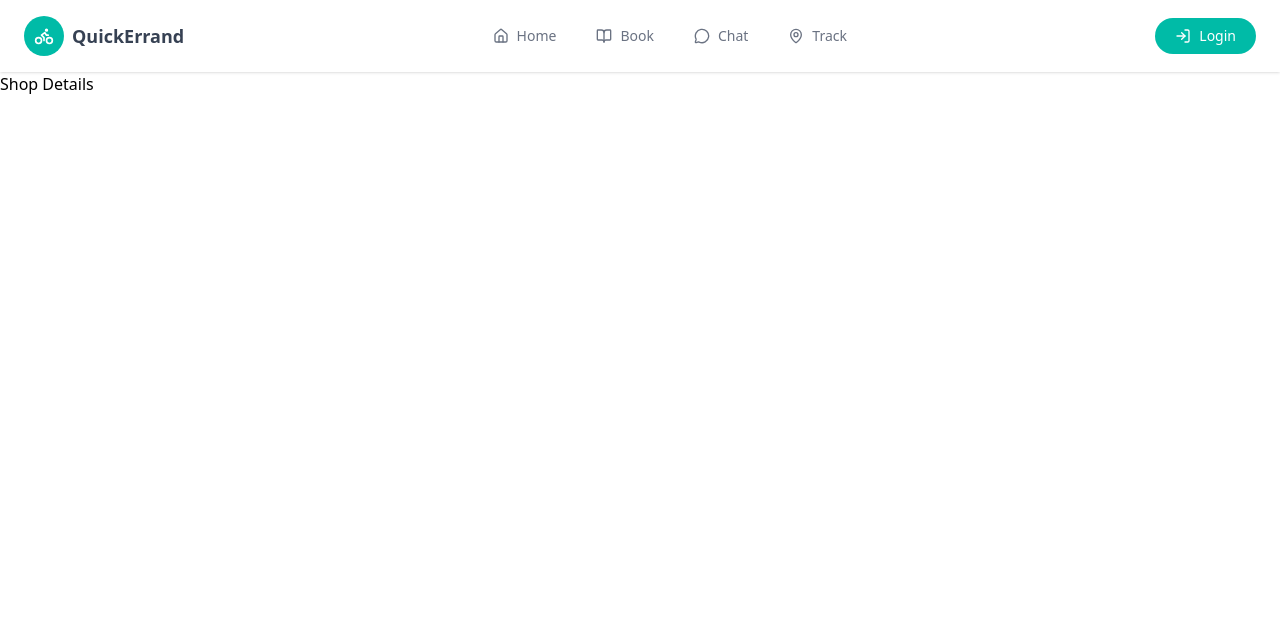
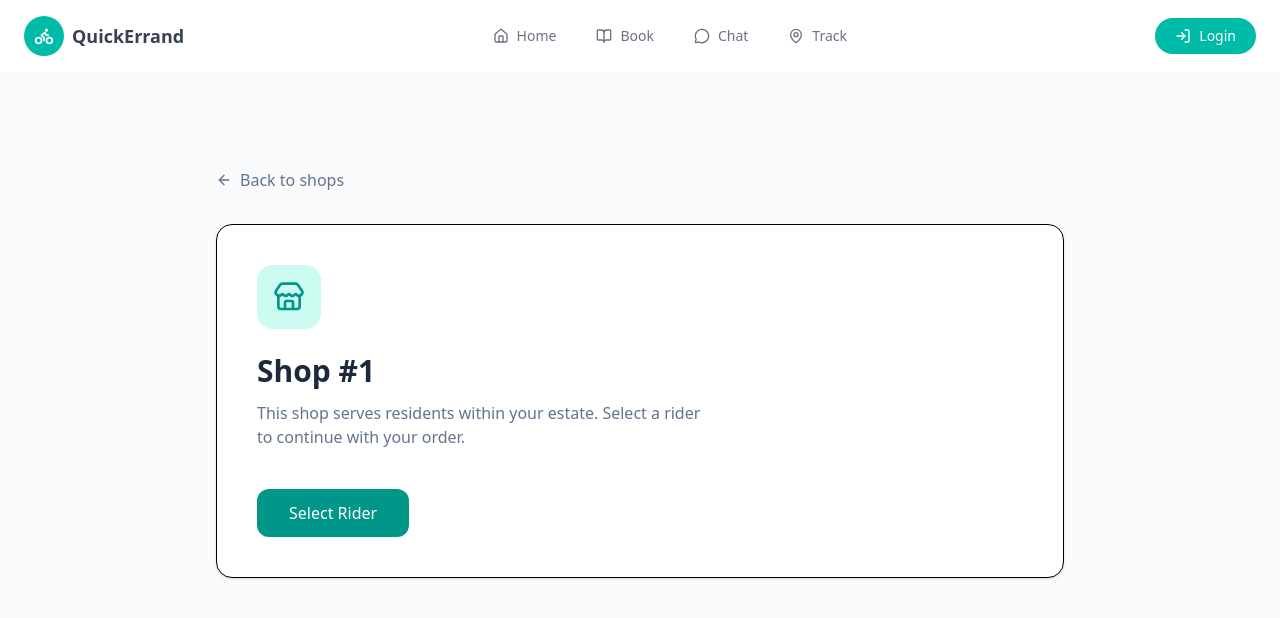
Before and after one commit to Ifaniyi/quick-errand, a React (Vite) app: page /shops/1 in a window 1280 px wide. Shown: the top 618 px of the page. Built offline with nearby package versions, Linux system fonts and the light colour scheme.

Commit message:
Set up services and shops routing structure

```diff
--- a/src/App.tsx
+++ b/src/App.tsx
@@ -1,7 +1,10 @@
 import { Routes, Route } from "react-router-dom";
 import Header from "./components/Header";
+
 import Home from "./pages/Home";
 import Service from "./pages/Service";
+import Shops from "./pages/Shops";
+import ShopDetails from "./pages/ShopDetails";
 
 function App() {
   return (
@@ -15,9 +18,9 @@ function App() {
         {/* Services */}
         <Route path="/services/:service" element={<Service />} />
 
-        {/* Shops (to build next) */}
-        <Route path="/shops" element={<div>Shops In Estate</div>} />
-        <Route path="/shops/:id" element={<div>Shop Details</div>} />
+        {/* Shops */}
+        <Route path="/shops" element={<Shops />} />
+        <Route path="/shops/:id" element={<ShopDetails />} />
 
         {/* Riders */}
         <Route path="/riders/:id" element={<div>Rider Profile</div>} />
@@ -25,7 +28,7 @@ function App() {
         {/* Auth */}
         <Route path="/login" element={<div>Login Page</div>} />
 
-        {/* Protected later */}
+        {/* Protected (later) */}
         <Route path="/book" element={<div>Book Page</div>} />
         <Route path="/chat" element={<div>Chat Page</div>} />
         <Route path="/track" element={<div>Track Page</div>} />
--- /dev/null
+++ b/src/pages/ShopDetails.tsx
@@ -0,0 +1,49 @@
+import { useParams, useNavigate } from "react-router-dom";
+import { Store, ArrowLeft } from "lucide-react";
+
+export default function ShopDetails() {
+  const { id } = useParams();
+  const navigate = useNavigate();
+
+  return (
+    <section className="min-h-screen bg-slate-50 py-24">
+      <div className="max-w-4xl mx-auto px-6">
+
+        {/* Back */}
+        <button
+          onClick={() => navigate(-1)}
+          className="flex items-center gap-2 text-slate-500 hover:text-slate-800 mb-8"
+        >
+          <ArrowLeft className="w-4 h-4" />
+          Back to shops
+        </button>
+
+        {/* Shop Card */}
+        <div className="bg-white border rounded-2xl p-10 shadow-sm">
+          <div className="w-16 h-16 rounded-2xl bg-teal-100 flex items-center justify-center mb-6">
+            <Store className="w-8 h-8 text-teal-600" />
+          </div>
+
+          <h1 className="text-3xl font-semibold text-slate-800">
+            Shop #{id}
+          </h1>
+
+          <p className="text-slate-500 mt-3 max-w-md">
+            This shop serves residents within your estate. Select a rider to
+            continue with your order.
+          </p>
+
+          {/* CTA */}
+          <button
+            onClick={() => navigate("/riders/1")}
+            className="mt-10 inline-flex items-center justify-center
+            bg-teal-600 text-white px-8 py-3 rounded-xl
+            hover:bg-teal-700 transition"
+          >
+            Select Rider
+          </button>
+        </div>
+      </div>
+    </section>
+  );
+}
--- /dev/null
+++ b/src/pages/Shops.tsx
@@ -0,0 +1,9 @@
+import ShopsInEstate from "../components/ShopsInEstate";
+
+export default function Shops() {
+  return (
+    <main className="pt-24">
+      <ShopsInEstate />
+    </main>
+  );
+}
```
